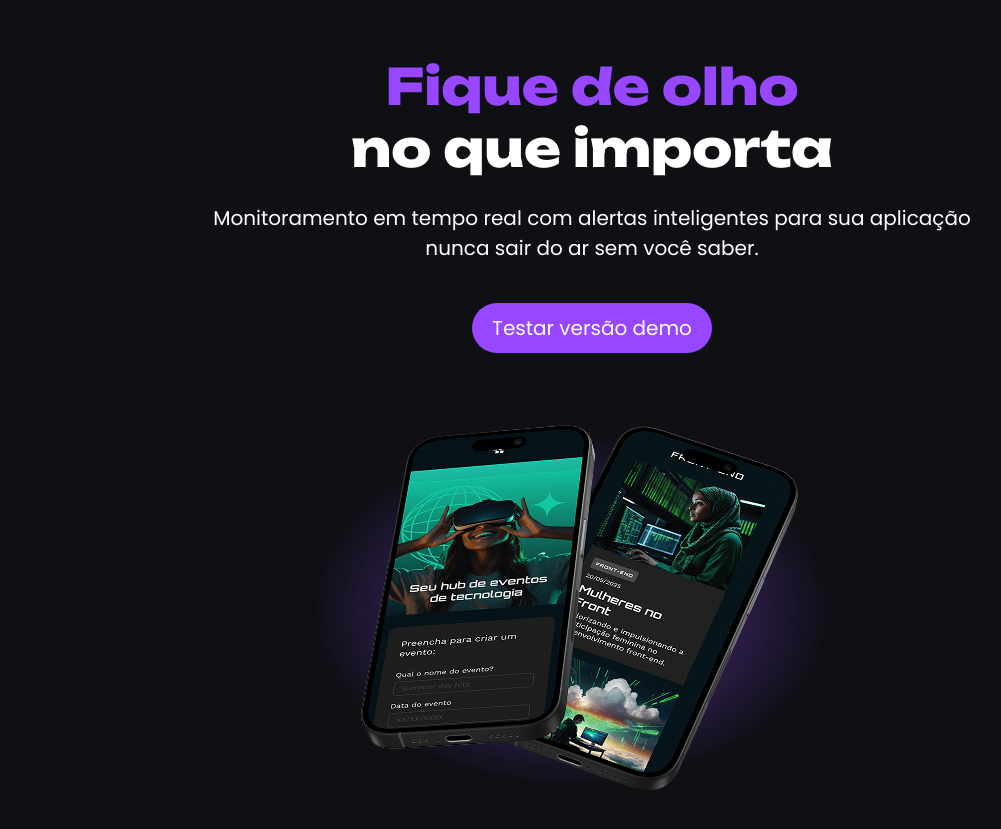
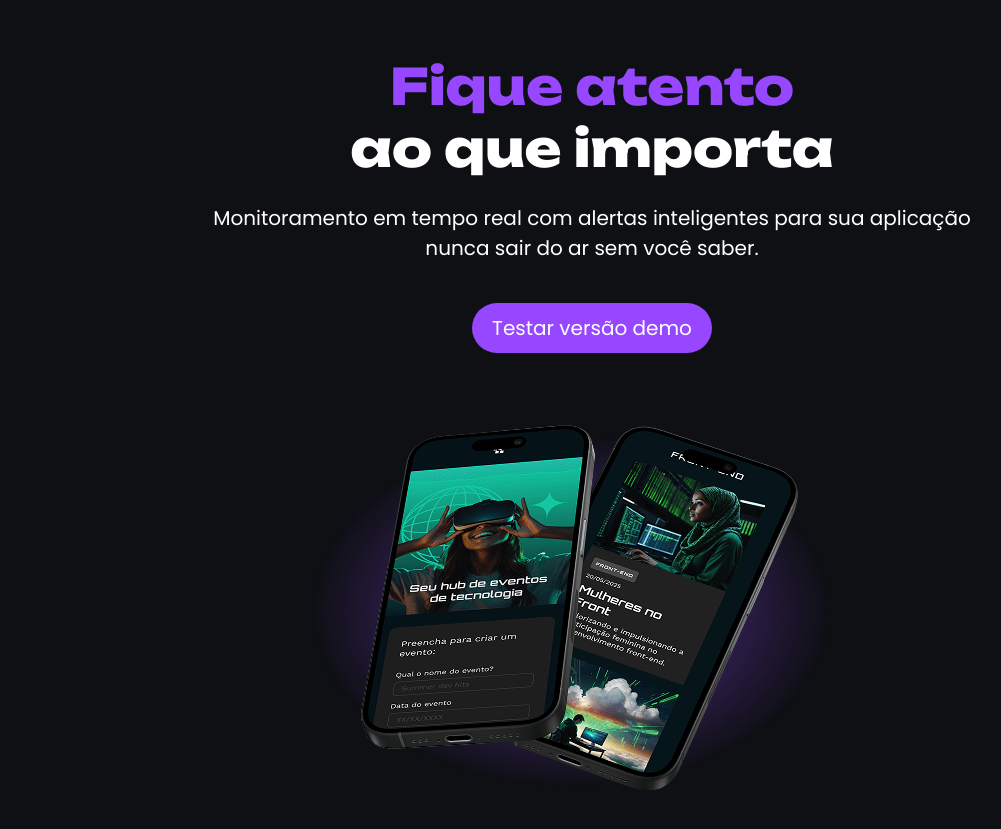
Before and after one commit to lyre6969/Tecboard, a plain HTML site: page index.html in a window 1280 px wide. Shown: the part 87-916 px from the top of the page, without its empty margins (48-1049 px from the left). Drawn offline with nearby package versions, Linux system fonts and the light colour scheme.

Commit message:
altera o titulo da pagina

```diff
--- a/index.html
+++ b/index.html
@@ -19,8 +19,8 @@
     <main>
       <section>
         <h1 class="titulo cor-branca">
-          <span class="parteh1_color">Fique de olho</span><br />
-          no que importa
+          <span class="parteh1_color">Fique atento</span><br />
+          ao que importa
         </h1>
         <p class="paragrafo cor-branca">
           Monitoramento em tempo real com alertas inteligentes para sua
```
